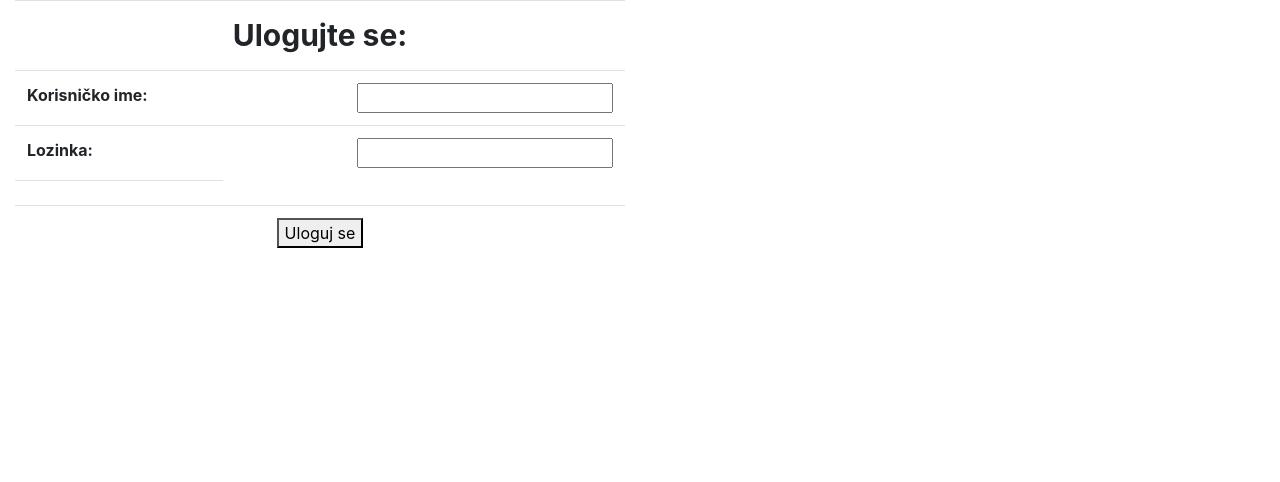
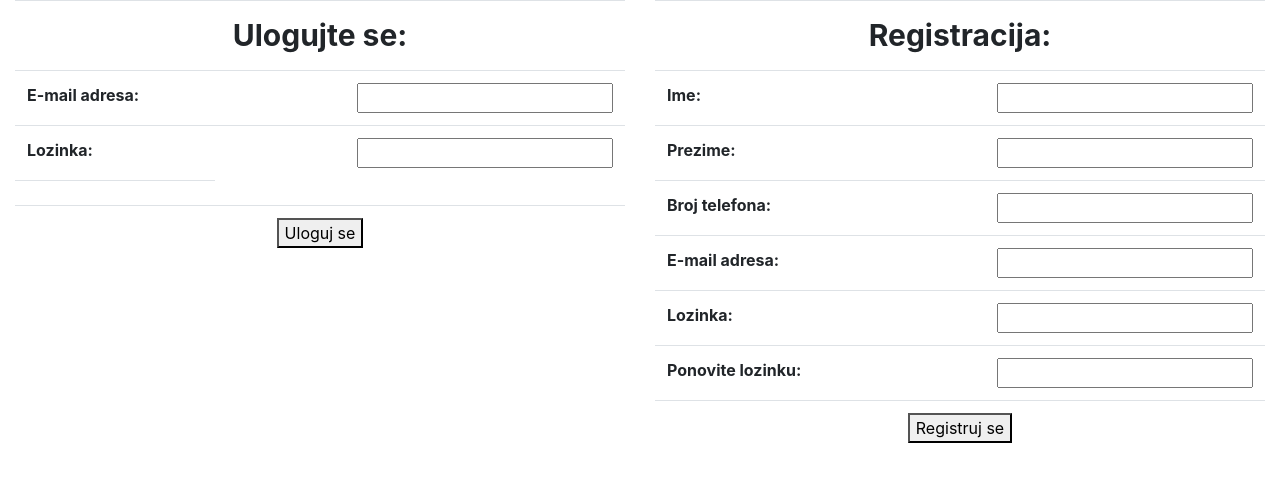
Before and after one commit to trifko96/XML-Bezbednost, a Spring Boot app: page /html/login.html in a window 1280 px wide. Shown: the part 56-538 px from the top of the page. Run offline with Spring Boot 4, Linux system fonts and the light colour scheme.

Commit message:
Uradjena registracija.

```diff
--- a/src/main/resources/static/html/login.html
+++ b/src/main/resources/static/html/login.html
@@ -65,7 +65,7 @@
 						<td colspan="2" align="center" style="font-size: 30px;"><b>Ulogujte se:</b></td>
 					</tr>
 					<tr>
-						<th align="left">Korisničko ime: </th>
+						<th align="left">E-mail adresa: </th>
 						<td align="right"><input type="text" name="korisnickoIme" id="korisIme"/></td>
 					</tr>
 					<tr>
@@ -83,6 +83,47 @@
 				</table>
 		</form>
 	 </div>
+
+	 	<div class="col-6" id="divReg">
+		<form method="post" id="formaRegistracija" >
+			<table id="tabelaReg" class="table">
+				<tr>
+					<td colspan="2" align="center" style="font-size: 30px;"><b>Registracija:</b></td>
+				</tr>
+				<tr>
+					<th>Ime: </th>
+					<td align="right"><input type="text" id="ime"/></td>
+				</tr>
+				<tr>
+					<th>Prezime: </th>
+					<td align="right"><input type="text" id="prezime"/></td>
+				</tr>
+				<tr>
+					<th>Broj telefona: </th>
+					<td align="right"><input type="text" id="telefon"/>
+					<small id="greskaTelefon" class="text-danger">Dozvoljen je unos samo brojeva!</small></td>
+				</tr>
+				<tr>
+					<th>E-mail adresa: </th>
+					<td align="right"><input type="text" id="email"/>
+					<small id="greskaEmail" class="text-danger">Uneli ste e-mail adresu koja već postoji!</small>
+					<small id="greskaEmailOblik" class="text-danger">Neispravan oblik e-mail adrese!</small>
+					</td>
+				</tr>
+				<tr>
+					<th>Lozinka: </th>
+					<td align="right"><input type="password" id="pass"/></td>
+				</tr>
+				<tr>
+					<th>Ponovite lozinku: </th>
+					<td align="right"><input type="password" id="passPon"/></td>
+				</tr>
+				<tr>
+					<td colspan="2" align="center"><button id="butReg">Registruj se</button></td>
+				</tr>
+			</table>
+		</form>
+	</div>
    </div>
 </div>
 
```
